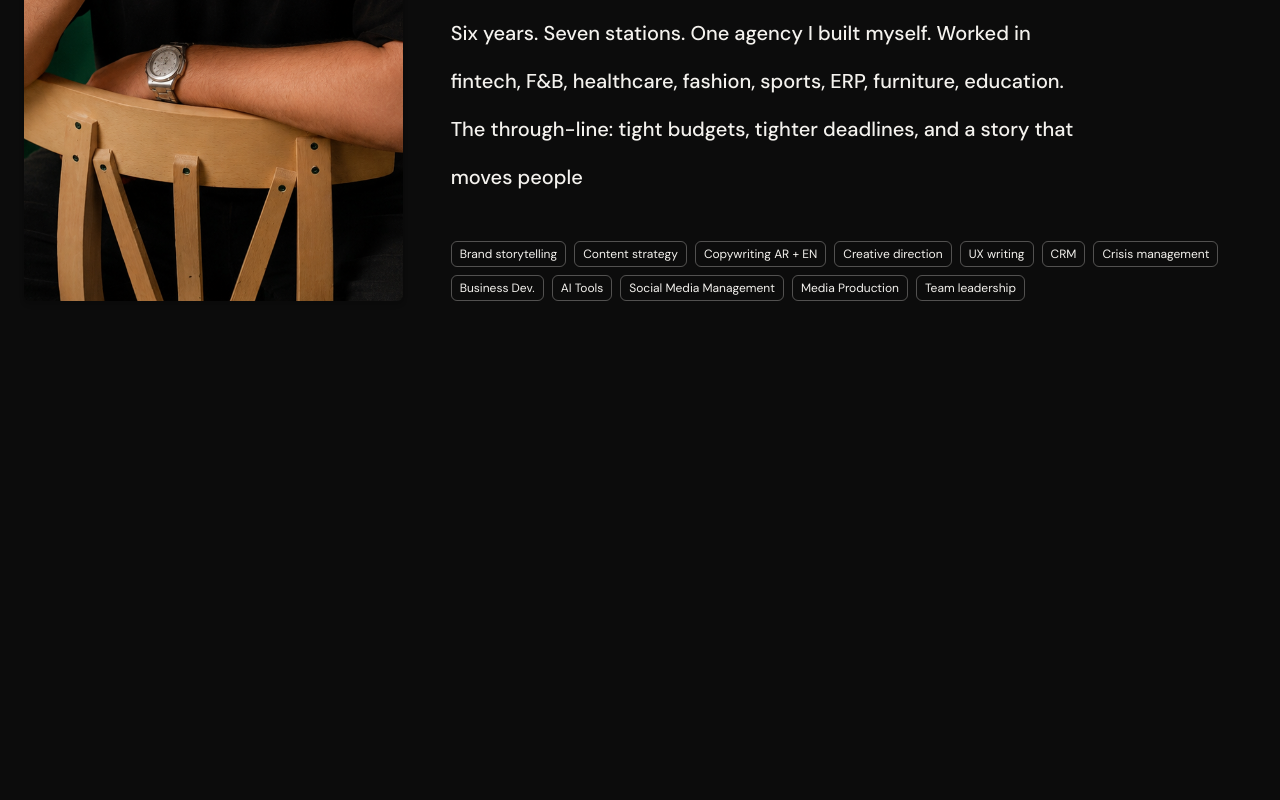
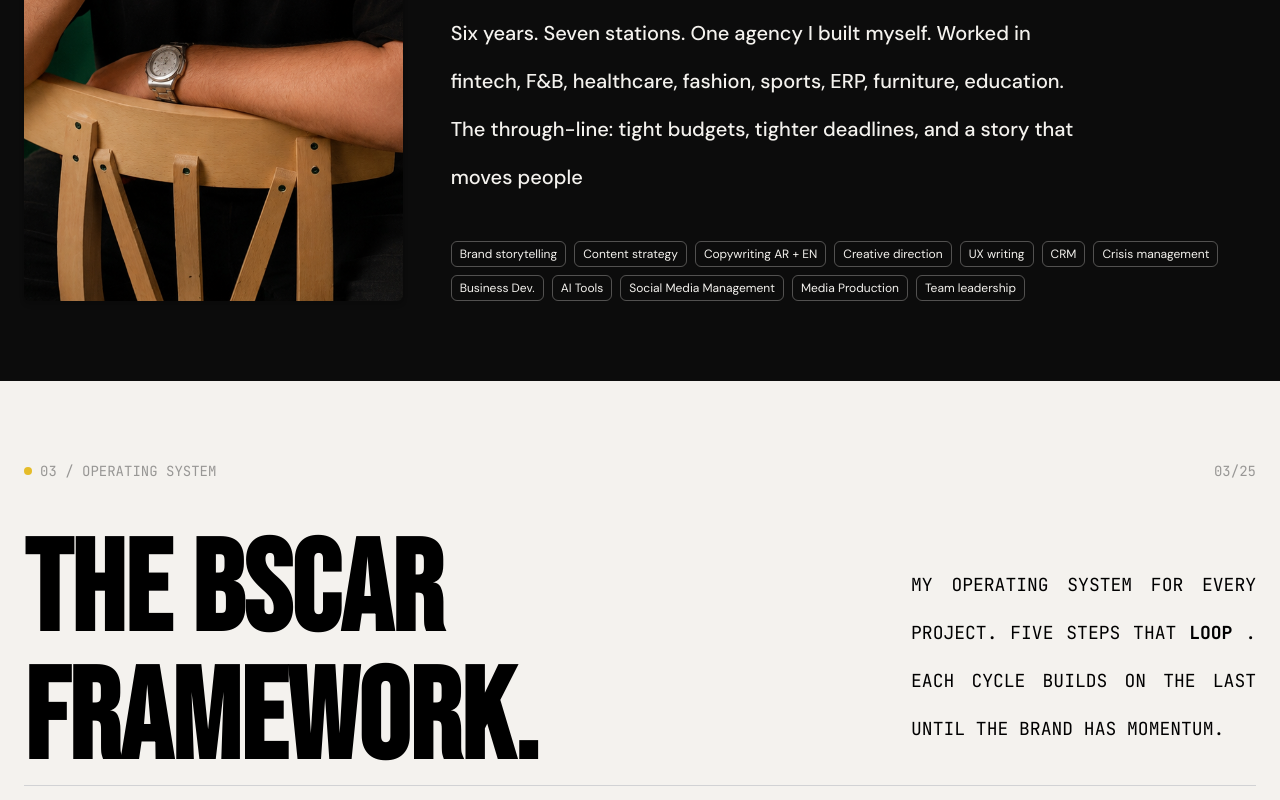
Before and after one commit to ahmedadham246-design/my-profile, a Next.js app: page / in a window 1280 px wide. Shown: the part 1808-2608 px from the top of the page. Before the commit the page ends 2189 px from the top, so only its background shows below. Built offline with nearby package versions, Linux system fonts and the light colour scheme.

Commit message:
feat: add BSCAR-FrameWork layout component to the home page

```diff
--- /dev/null
+++ b/app/layouts/BSCAR-FrameWork.tsx
@@ -0,0 +1,32 @@
+import SectionCounter from "../components/section-counter";
+import SectionCounterDescription from "../components/section-counter-descriotion";
+
+const SECTION_NUMBER = 3;
+const BASCRFrameWork = () => {
+  return (
+    <section id="BASCAR" className="bg-foreground section">
+      {/* HEADER */}
+      <div className="flex items-center justify-between mb-4 lg:mb-12">
+        <SectionCounterDescription
+          description="OPERATING SYSTEM"
+          start={SECTION_NUMBER}
+        />
+        <SectionCounter start={SECTION_NUMBER} />
+      </div>
+
+      <div className="flex justify-between items-center gap-10 flex-wrap lg:flex-nowrap container mx-auto">
+        <h2 className="text-black font-bebas-neue text-5xl lg:text-9xl font-black w-full lg:w-[50%]">
+          THE BSCAR FRAMEWORK.
+        </h2>
+        <p className="text-black font-jet-brains-mono  text-base lg:text-lg leading-12 text-justify w-full lg:w-[28%]">
+          MY OPERATING SYSTEM FOR EVERY PROJECT. FIVE STEPS THAT{" "}
+          <span className="font-bold">LOOP</span> . EACH CYCLE BUILDS ON THE
+          LAST UNTIL THE BRAND HAS MOMENTUM.
+        </p>
+      </div>
+      <hr className=" border-gray-500/25 w-full" />
+    </section>
+  );
+};
+
+export default BASCRFrameWork;
--- a/app/page.tsx
+++ b/app/page.tsx
@@ -1,11 +1,13 @@
 import Header from "./layouts/Header";
 import About from "./layouts/About";
+import BASCRFrameWork from "./layouts/BSCAR-FrameWork";
 
 const HomeScreen = () => {
   return (
     <>
       <Header />
       <About />
+      <BASCRFrameWork />
     </>
   );
 };
```
